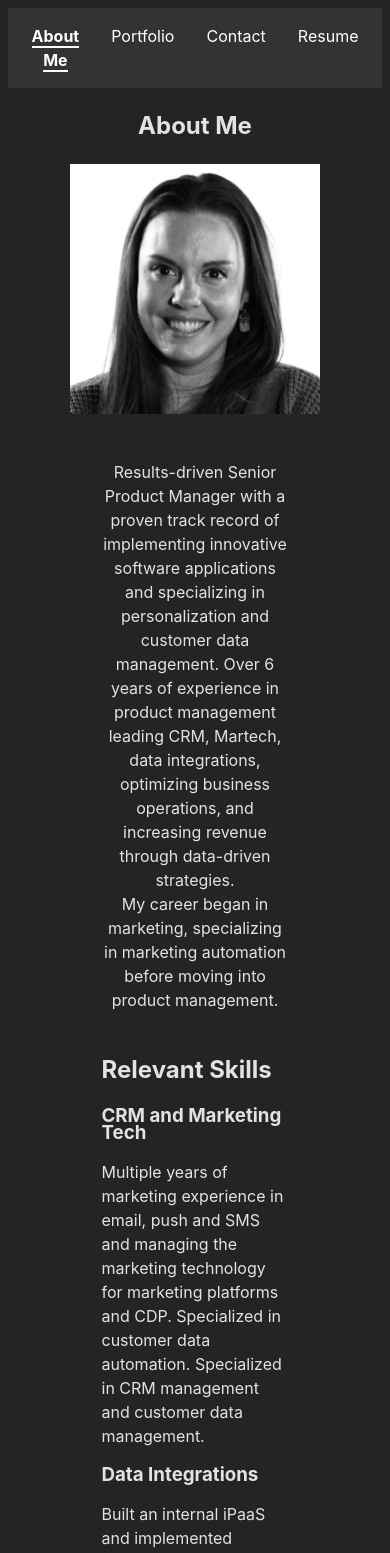
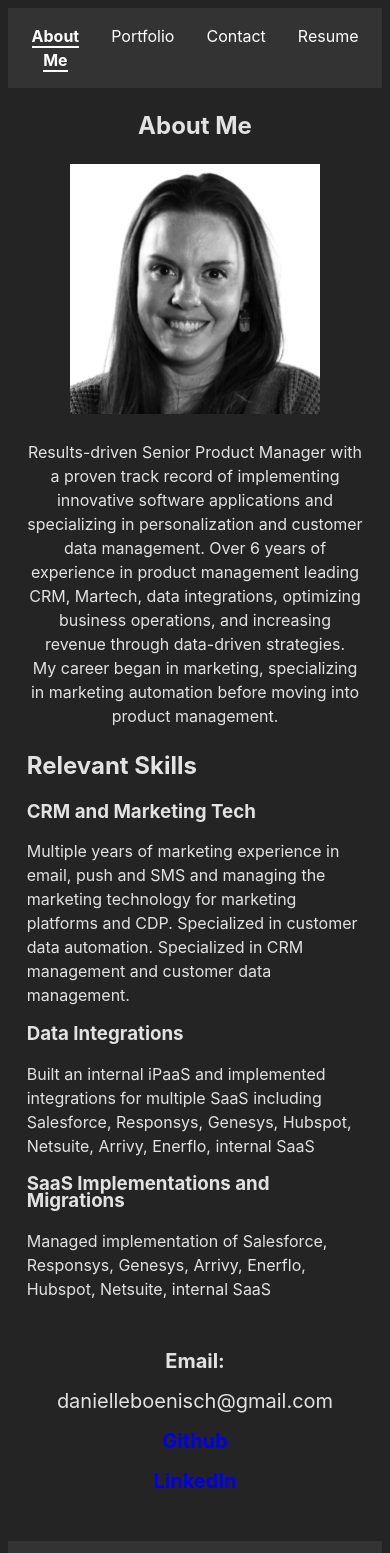
Before and after one commit to danielleboe/react-portfolio, a React (Vite) app: page /about in a window 390 px wide. Shown: the top 1553 px of the page. Built offline with nearby package versions, Linux system fonts and the light colour scheme.

Commit message:
mobile styling

```diff
--- a/src/pages/about.jsx
+++ b/src/pages/about.jsx
@@ -3,7 +3,7 @@ import "../styles/about.css";
 
 const About = () => (
   <section>
-    <h2>About Me</h2>
+    <h1>About Me</h1>
     <img
       src="/public/assets/girl.jpeg"
       alt="Danielle Boenisch"
--- a/src/styles/about.css
+++ b/src/styles/about.css
@@ -16,10 +16,8 @@
 
 #aboutme-text{
     margin: 40px auto;
-    width: 50%;
-
+    width: 70%;
 }
-
 
 #github-link,
 #linkedin-link {
@@ -28,11 +26,28 @@
 }
 #relevant-skills{
     line-height:1.5;
-    margin: 40px auto;
-    width: 50%;
+    margin: 20px auto;
+    width: 70%;
     text-align:left;
 }
 
 h3{
     line-height:.9;
 }
+
+
+
+@media (max-width: 1000px) {
+    #aboutme-text{
+        margin: 20px auto;
+        width: 90%;
+    }
+
+    #relevant-skills{
+        line-height:1.5;
+        margin: 20px auto;
+        width: 90%;
+        text-align:left;
+    }
+
+}
```
